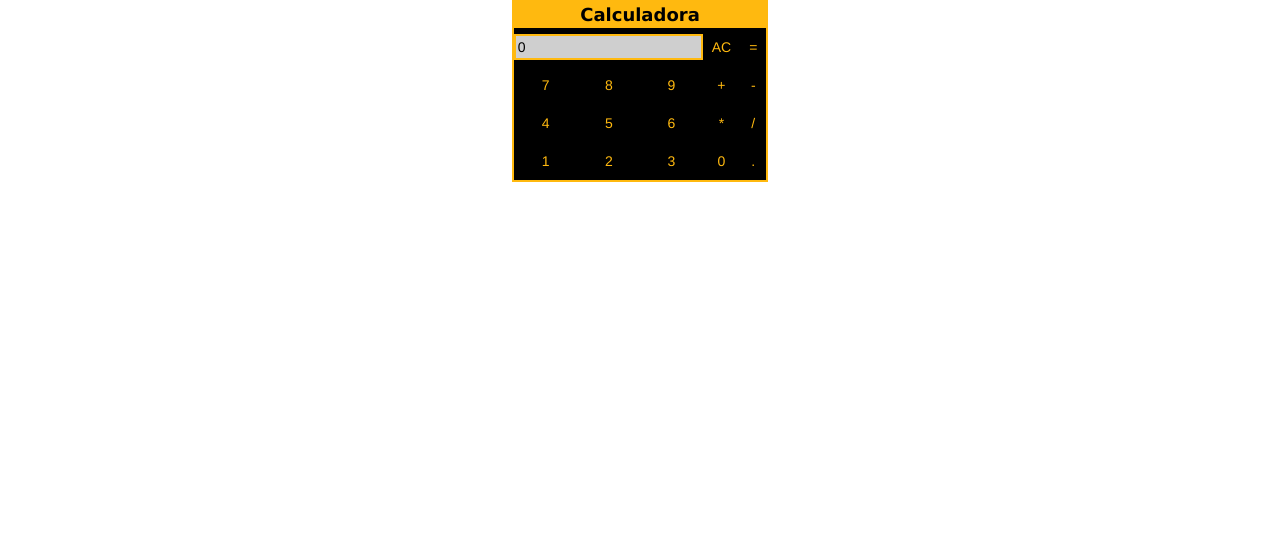
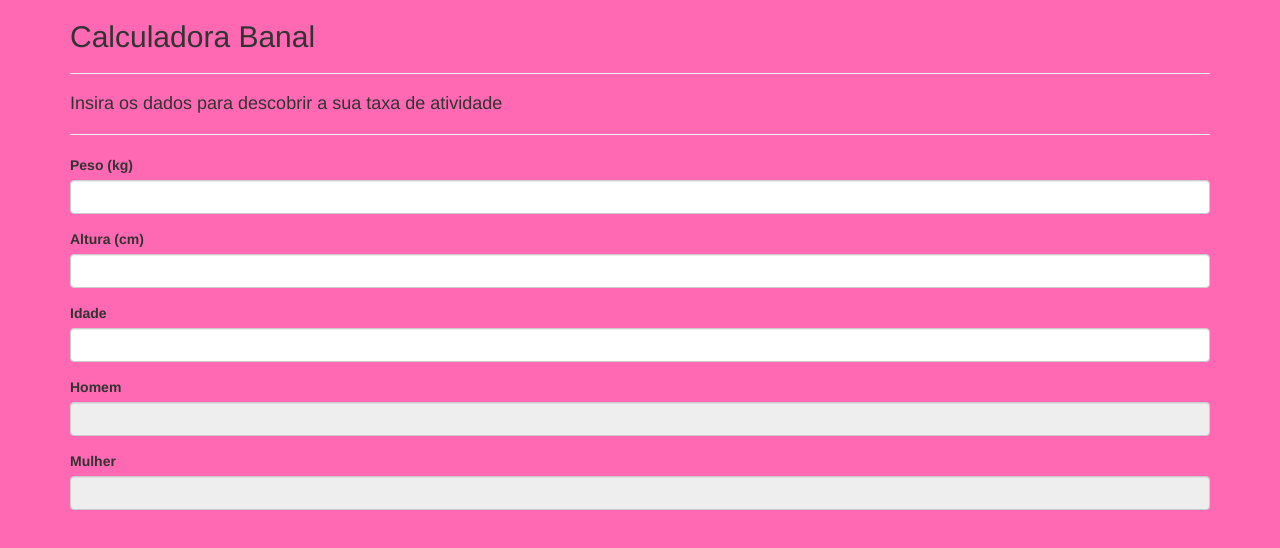
Before and after one commit to joaoprog/Teste, a website: page www/index.html in a window 1280 px wide. Drawn offline with Linux system fonts and the light colour scheme.

Commit message:
Iniciamos agora.

```diff
--- a/www/css/style.css
+++ b/www/css/style.css
@@ -1 +1,4 @@
 /**/
+body {
+  background-color: #FF69B4;
+}
--- a/www/index.html
+++ b/www/index.html
@@ -9,39 +9,54 @@
   <link rel="stylesheet" href="css/style.css">
 </head>
 <body>
-<form name="frm_calc" acton>
-<center>
-<table width="200" cellpadding="3" cellspacing="5" style="color:#FFB90F; background-color:#000000; border:2pt solid#FFB90F">
-	<tr>
-	<td colspan="5"align="Center" bgColor="#FFB90F"><Font Face="Verdana" Size="4" Color="#000000"><b>Calculadora</b></font></td>
-	</tr>
-	<tr>
-	<td colspan="3" align="center" border:2pt solid#FFB90F><input type="text" name="txt_01" value="0" style="color:#000000; background-color:#CFCFCF;border:2pt solid#FFB90F"></td>
-	<td><center><input type="reset" value="AC" onclick="" style="color:#FFB90F; background-color:#000000; cursor:hand; padding:9px; border:0"></center></td>
-	<td><center><input type="button" value="=" name="btn_igual" onclick="Operation('=')" style="color:#FFB90F; background-color:#000000; cursor:hand; padding:9px; border:0"></center></td>
-	</tr>
-	<tr>
-	<td><center><input type="button" value="7" name="btn_7" onclick="NumPressed(7)" style="color:#FFB90F; background-color:#000000; cursor:hand; padding:9px; border:0"></center></td>
-	<td><center><input type="button" value="8" name="btn_8" onclick="NumPressed(8)" style="color:#FFB90F; background-color:#000000; cursor:hand; padding:9px; border:0"></center></td>
-	<td><center><input type="button" value="9" name="btn_9" onclick="NumPressed(9)" style="color:#FFB90F; background-color:#000000; cursor:hand; padding:9px; border:0"></center></td>
-	<td><center><input type="button" value="+" name="btn_soma" onclick="Operation('+')" style="color:#FFB90F; background-color:#000000; cursor:hand; padding:9px; border:0"></center></td>
-	<td><center><input type="button" value="-" name="btn_subt" onclick="Operation('-')" style="color:#FFB90F; background-color:#000000; cursor:hand; padding:9px; border:0"></center></td>
-	</tr>
-	<tr>
-	<td><center><input type="button" value="4" name="btn_4" onclick="NumPressed(4)" style="color:#FFB90F; background-color:#000000; cursor:hand; padding:9px; border:0"></center></td>
-	<td><center><input type="button" value="5" name="btn_5" onclick="NumPressed(5)" style="color:#FFB90F; background-color:#000000; cursor:hand; padding:9px; border:0"></center></td>
-	<td><center><input type="button" value="6" name="btn_6" onclick="NumPressed(6)" style="color:#FFB90F; background-color:#000000; cursor:hand; padding:9px; border:0"></center></td>
-	<td><center><input type="button" value="*" name="btn_mult" onclick="Operation('*')" style="color:#FFB90F; background-color:#000000; cursor:hand; padding:9px; border:0"></center></td>
-	<td><center><input type="button" value="/" name="btn_divi" onclick="Operation('/')" style="color:#FFB90F; background-color:#000000; cursor:hand; padding:9px; border:0"></center></td>
-	</tr>
-	<tr>
-	<td><center><input type="button" value="1" name="btn_1" onclick="NumPressed(1)" style="color:#FFB90F; background-color:#000000; cursor:hand; padding:9px; border:0"></center></td>
-	<td><center><input type="button" value="2" name="btn_2" onclick="NumPressed(2)" style="color:#FFB90F; background-color:#000000; cursor:hand; padding:9px; border:0"></center></td>
-	<td><center><input type="button" value="3" name="btn_3" onclick="NumPressed(3)" style="color:#FFB90F; background-color:#000000; cursor:hand; padding:9px; border:0"></center></td>
-	<td><center><input type="button" value="0" name="btn_0" onclick="NumPressed(0)" style="color:#FFB90F; background-color:#000000; cursor:hand; padding:9px; border:0"></center></td>
-	<td><center><input type="button" value="." name="btn_pont" onclick="Ponto()" style="color:#FFB90F; background-color:#000000; cursor:hand; padding:9px; border:0"></center></td>
-	</tr>
-</table>
-</form></center>
+  <div class="container">
+    <div class="row">
+      <div class="col-xs-12">
+        <h2>Calculadora Banal</h2><hr>
+        <h4>Insira os dados para descobrir a sua taxa de atividade</h4>
+        <hr>
+      </div>
+    </div>
+    <div class="row">
+     <div class="col-xs-12">
+        <div class="form-group">
+          <label>Peso (kg)</label>
+          <input type="number" class="form-control" id="peso">
+        </div>
+      </div>
+    </div>
+    <div class="row">
+      <div class="col-xs-12">
+        <div class="form-group">
+          <label>Altura (cm)</label>
+          <input type="number" class="form-control" id="altura">
+        </div>
+      </div>
+     </div>
+    <div class="row">
+      <div class="col-xs-12">
+        <div class="form-group">
+          <label>Idade</label>
+          <input type="number" class="form-control" id="idade">
+        </div>
+      </div>
+    </div>
+    <div class="row">
+      <div class="col-xs-12">
+        <div class="form-group">
+          <label>Homem </label>
+          <input type="text" class="form-control" id="resultado" readonly>
+        </div>
+      </div>
+    </div>
+    <div class="row">
+     <div class="col-xs-12">
+        <div class="form-group">
+          <label>Mulher </label>
+          <input type="text" class="form-control" id="resultado" readonly>
+        </div>
+      </div>
+    </div>
+  </div>
 </body>
 </html>
```
